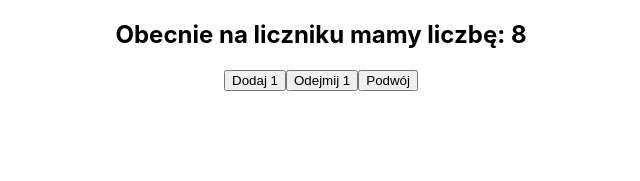
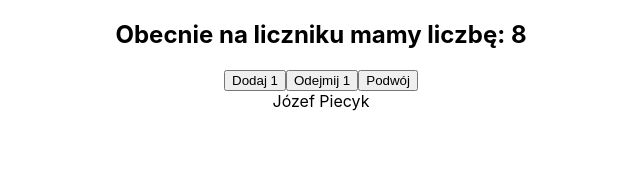
Before and after one commit to masives/taste-react, a React (Create React App) app: page / in a window 1280 px wide. Shown: the top 181 px of the page, without its empty margins (319-959 px from the left). Built offline with nearby package versions, Linux system fonts and the light colour scheme; the HTML template or start-up script is replaced by a standard one.

Commit message:
add User component

```diff
--- a/src/App.js
+++ b/src/App.js
@@ -3,14 +3,14 @@ import React from 'react';
 // tak możemy importować style
 import './App.css';
 import CounterButtons from './components/CounterButtons';
-
-// 12:14
+import User from './components/User';
 
 class App extends React.Component {
   render() {
     return (
       <div className="App">
         <CounterButtons />
+        <User />
       </div>
     );
   }
--- /dev/null
+++ b/src/components/User.js
@@ -0,0 +1,9 @@
+import React from 'react';
+
+class User extends React.Component {
+  render() {
+    return <div>Józef Piecyk</div>;
+  }
+}
+
+export default User;
```
